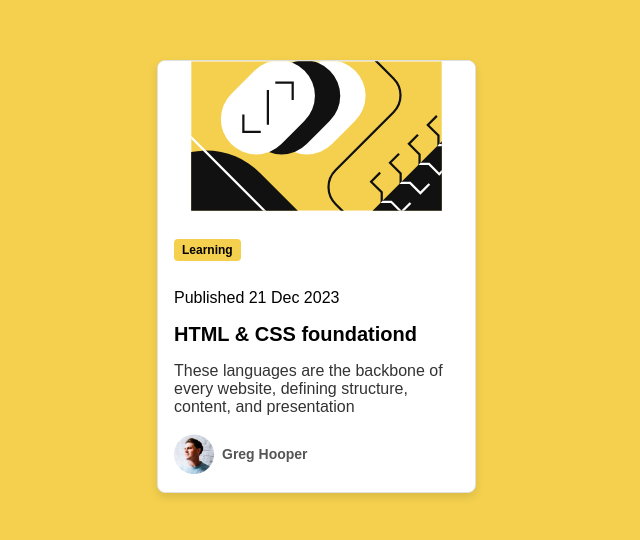
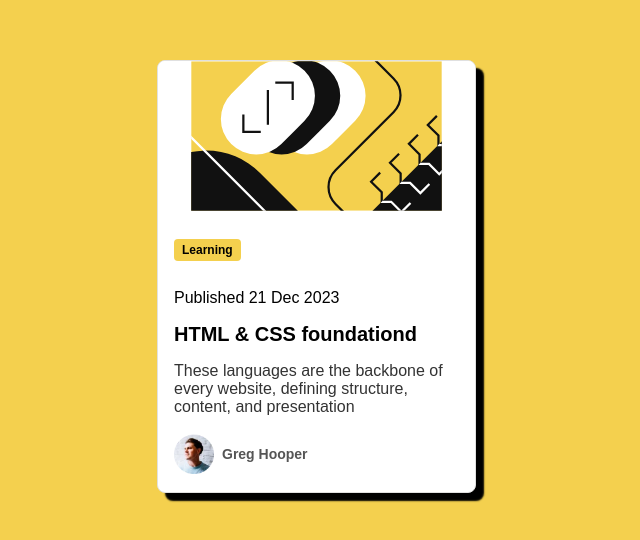
Before and after one commit to Nico243/Git-Browser, a plain HTML site: page index.html in a window 1280 px wide. Shown: the part 124-664 px from the top of the page, without its empty margins (307-947 px from the left). Drawn offline with Linux system fonts and the light colour scheme.

Commit message:
Styles shadow box update

```diff
--- a/styles.css
+++ b/styles.css
@@ -11,7 +11,7 @@ body {
 .card {
     background-color: #fff;
     border-radius: 8px;
-    box-shadow: 0 4px 8px rgba(0, 0, 0, 0.1);
+    box-shadow: 0.5rem 0.5rem 0.1rem black;
     max-width: 350px;
     width: 90%;
     max-width: 350px;
```
